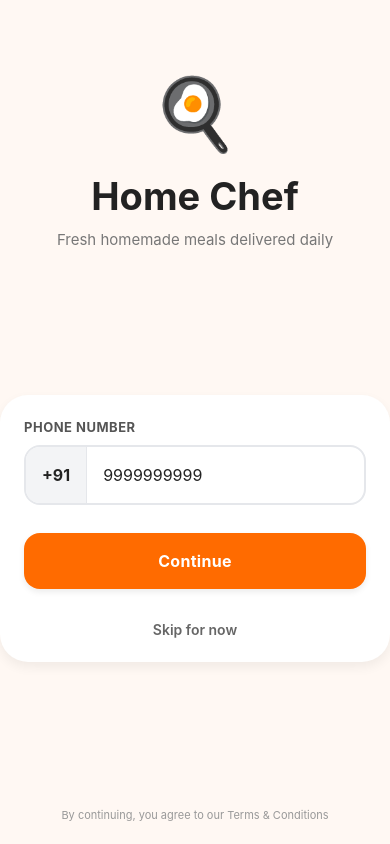
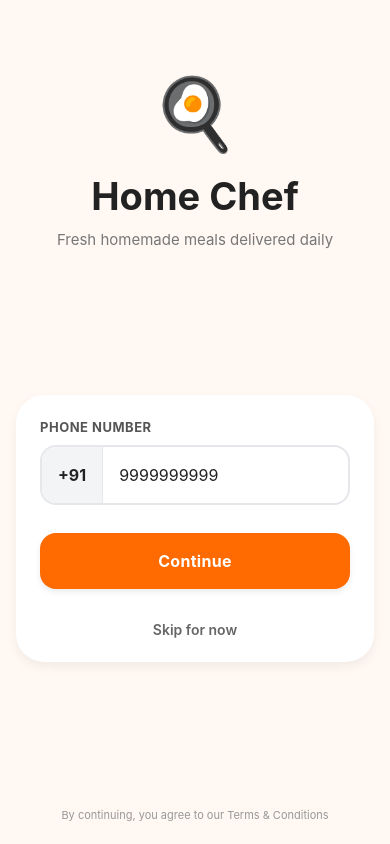
Before and after one commit to SparshMaheshwari15/Kitchen-App-Frontend, a React Native app: screen /Orders in a window 390 px wide. Built offline with nearby package versions, Linux system fonts and the light colour scheme; what react-native-worklets would draw is missing.

Commit message:
added proper margin

```diff
--- a/components/ScreenWrapper.js
+++ b/components/ScreenWrapper.js
@@ -1,17 +1,21 @@
 import React from "react";
 
 import {
-    SafeAreaView,
     StyleSheet,
 } from "react-native";
-
+import {
+    SafeAreaView,
+} from "react-native-safe-area-context";
 import { COLORS } from "../theme/colors";
 
 export default function ScreenWrapper({
     children,
 }) {
     return (
-        <SafeAreaView style={styles.container}>
+        <SafeAreaView
+            style={styles.container}
+            edges={["top", "left", "right"]}
+        >
             {children}
         </SafeAreaView>
     );
```
